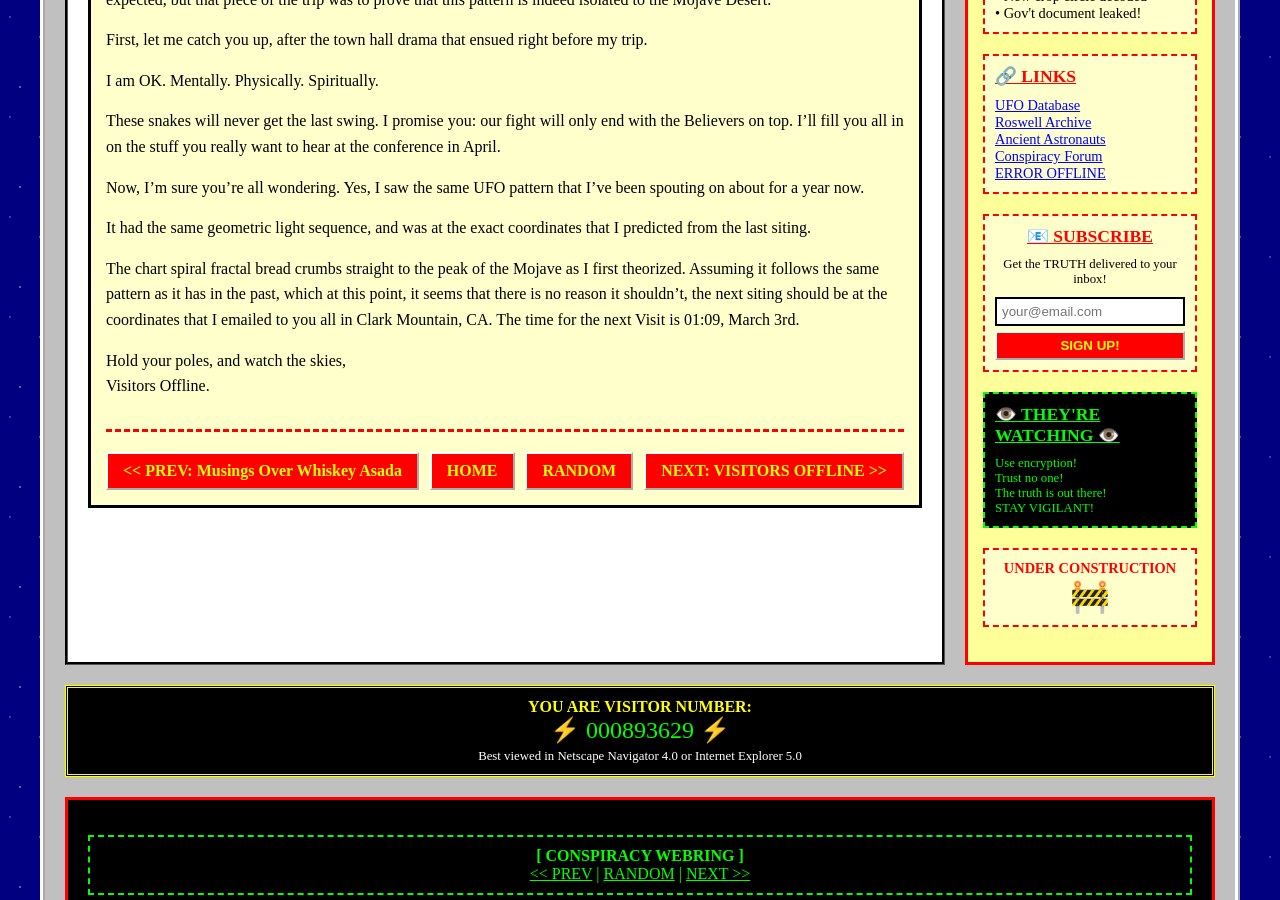
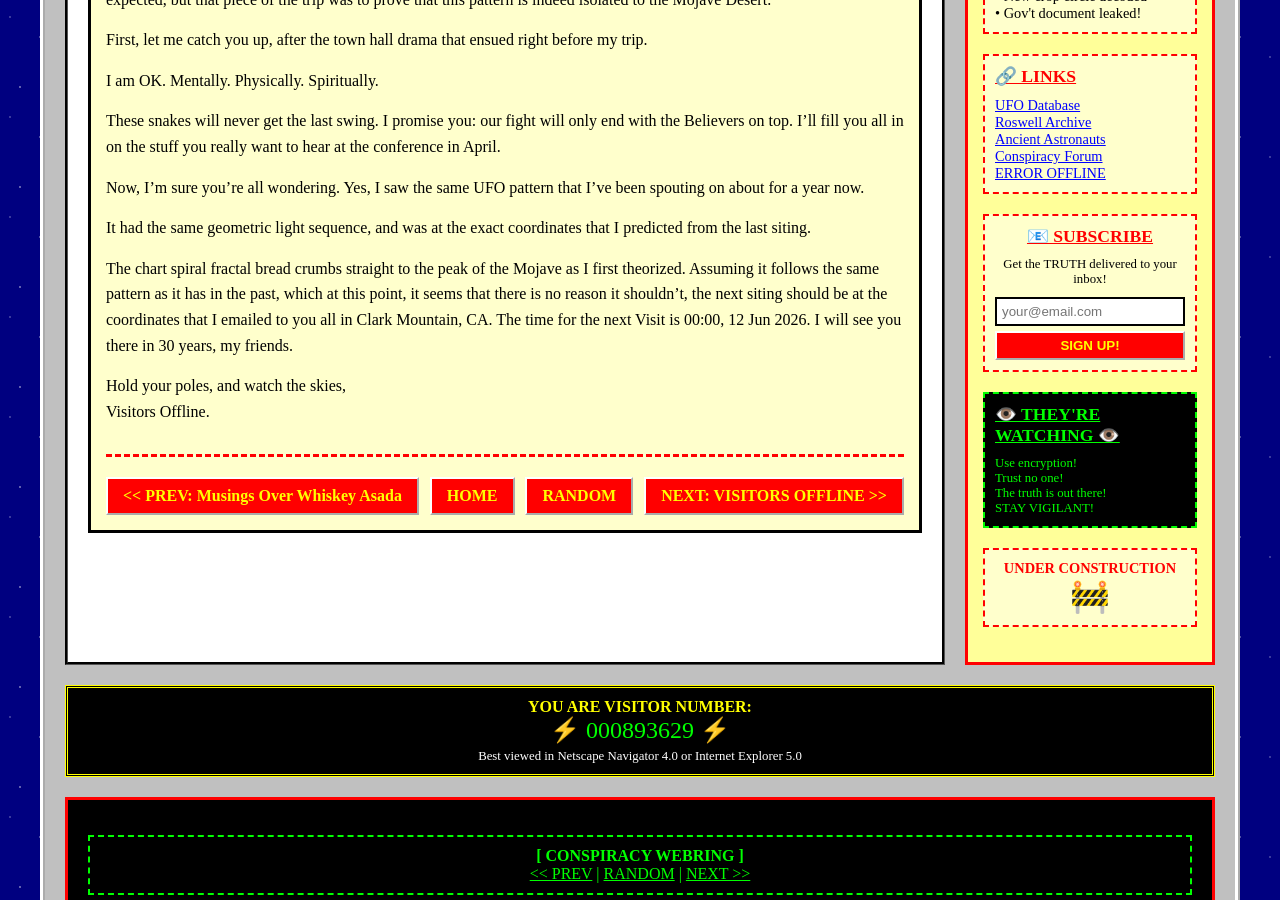
Before and after one commit to visitorsradio/offline, a Jekyll site: the page built from _posts/1996-01-14-ufo-sighting-albuqurque-nm.md, in a window 1280 px wide and 900 px high, scrolled down 493 px. Built offline with Jekyll 4.4.1, drawn with Linux system fonts in a browser that asks for light colours.

Commit message:
Update 1996-01-14-ufo-sighting-albuqurque-nm.md

```diff
--- a/_posts/1996-01-14-ufo-sighting-albuqurque-nm.md
+++ b/_posts/1996-01-14-ufo-sighting-albuqurque-nm.md
@@ -17,7 +17,7 @@
 
 It had the same geometric light sequence, and was at the exact coordinates that I predicted from the last siting.
 
-The chart spiral fractal bread crumbs straight to the peak of the Mojave as I first theorized. Assuming it follows the same pattern as it has in the past, which at this point, it seems that there is no reason it shouldn't, the next siting should be at the coordinates that I emailed to you all in Clark Mountain, CA. The time for the next Visit is 01:09, March 3rd.
+The chart spiral fractal bread crumbs straight to the peak of the Mojave as I first theorized. Assuming it follows the same pattern as it has in the past, which at this point, it seems that there is no reason it shouldn't, the next siting should be at the coordinates that I emailed to you all in Clark Mountain, CA. The time for the next Visit is 00:00, 12 Jun 2026. I will see you there in 30 years, my friends.
 
 
 Hold your poles, and watch the skies,
```
